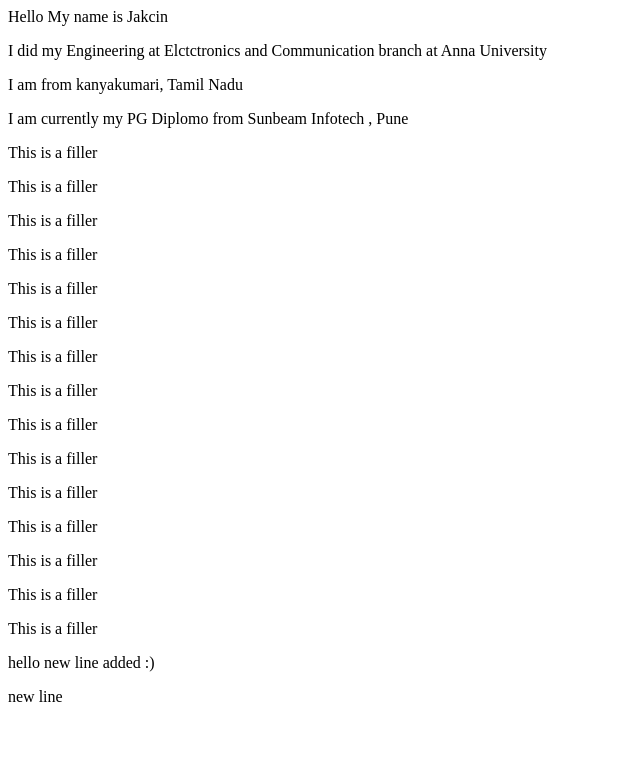
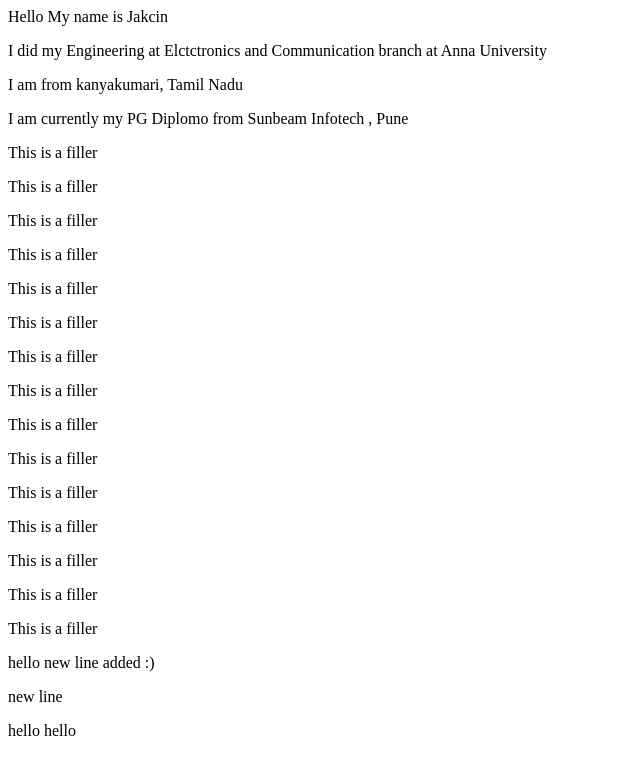
Before and after one commit to JakcinManoj/Exam, a plain HTML site: page index.html in a window 1280 px wide. Shown: the whole page, without its empty margins (0-640 px from the left). Drawn offline with Linux system fonts and the light colour scheme.

Commit message:
added new line

```diff
--- a/index.html
+++ b/index.html
@@ -26,5 +26,6 @@
     <P>This is a filler</P>
     <p>hello new line added  :) </p>
     <p>new line</p>
+    <p>hello hello</p>
 </body>
 </html>
```
